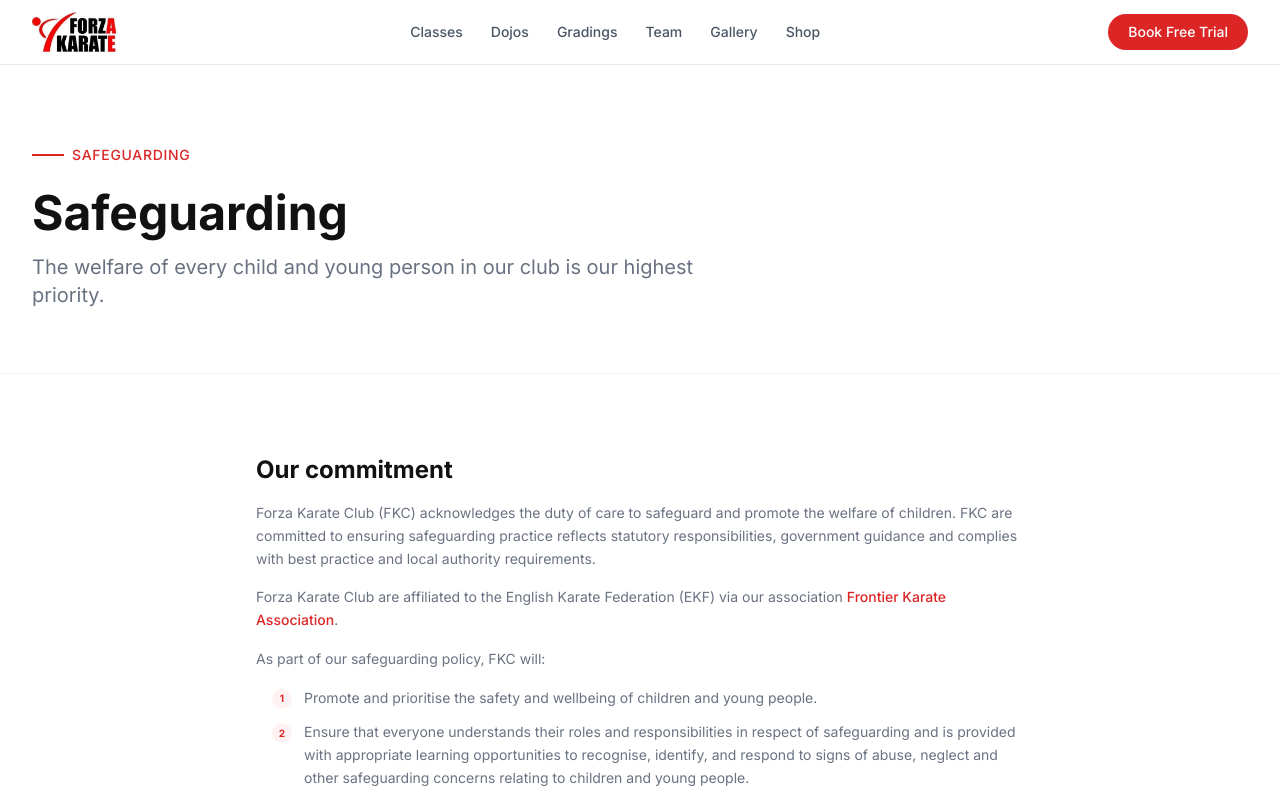
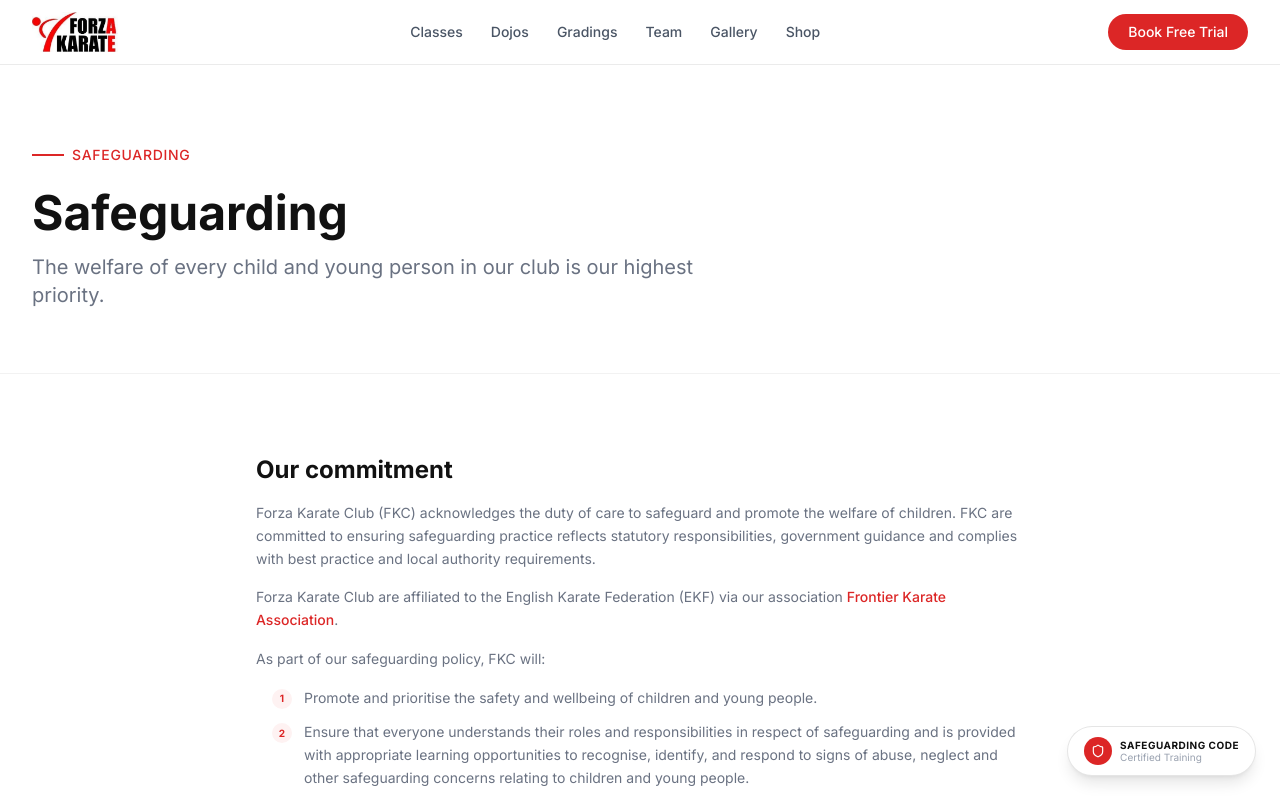
Before and after one commit to anthonieveritt-afk/forza-karate-website, a Next.js app: page /safeguarding in a window 1280 px wide. Shown: the top 800 px of the page. Built offline with nearby package versions, Linux system fonts and the light colour scheme.

Commit message:
Safeguarding: add Safeguarding Code badge fixed bottom right

```diff
--- a/app/safeguarding/page.tsx
+++ b/app/safeguarding/page.tsx
@@ -175,6 +175,24 @@
 
         </div>
       </section>
+
+      {/* Safeguarding Code badge — bottom right */}
+      <div className="fixed bottom-6 right-6 z-50">
+        <a
+          href="https://www.safeguardingcode.com/course/view.php?id=7"
+          target="_blank"
+          rel="noopener noreferrer"
+          className="flex items-center gap-2 bg-white border border-black/10 shadow-lg rounded-full px-4 py-2.5 hover:shadow-xl transition-shadow group"
+        >
+          <div className="w-7 h-7 rounded-full bg-[#dc2626] flex items-center justify-center flex-shrink-0">
+            <Shield className="h-3.5 w-3.5 text-white" />
+          </div>
+          <div className="leading-tight">
+            <p className="text-[10px] font-bold text-[#111111] uppercase tracking-wider">Safeguarding Code</p>
+            <p className="text-[10px] text-gray-400">Certified Training</p>
+          </div>
+        </a>
+      </div>
     </div>
   )
 }
```
